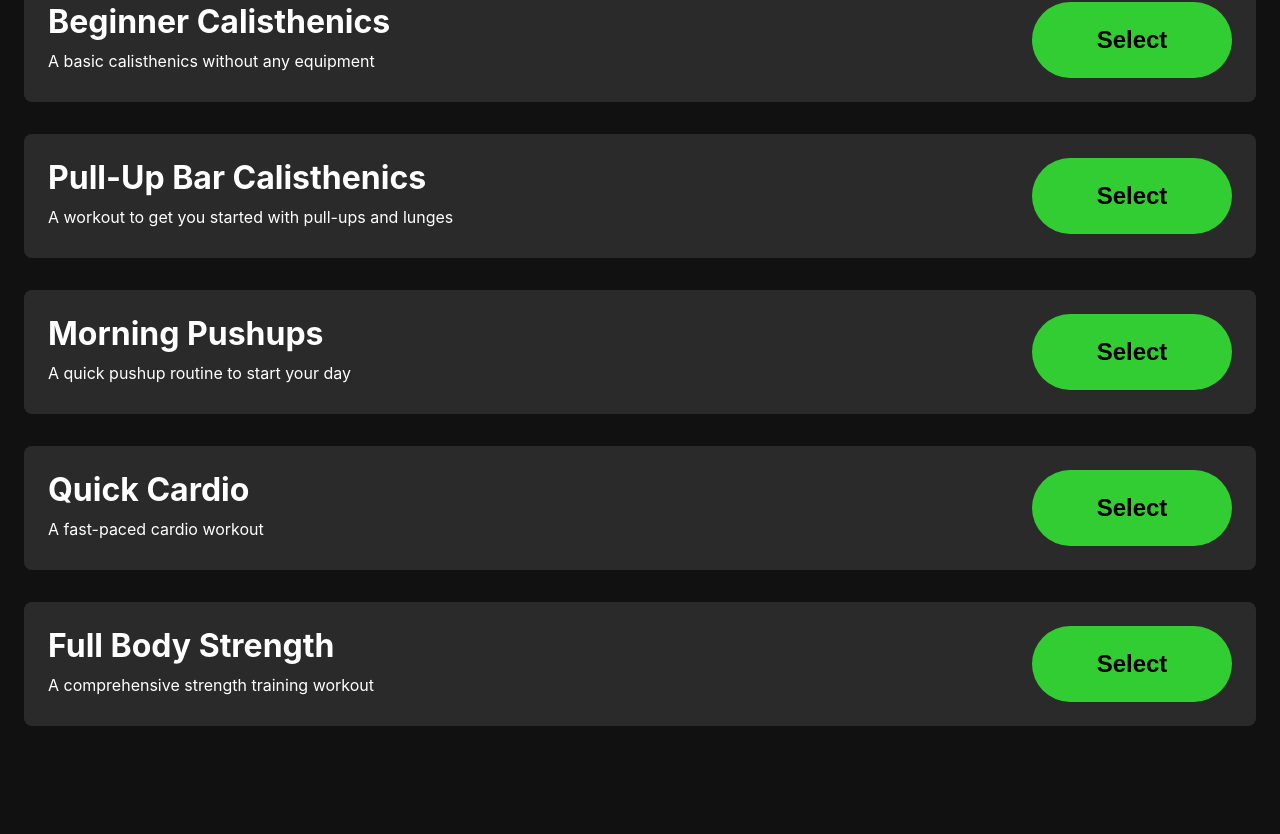
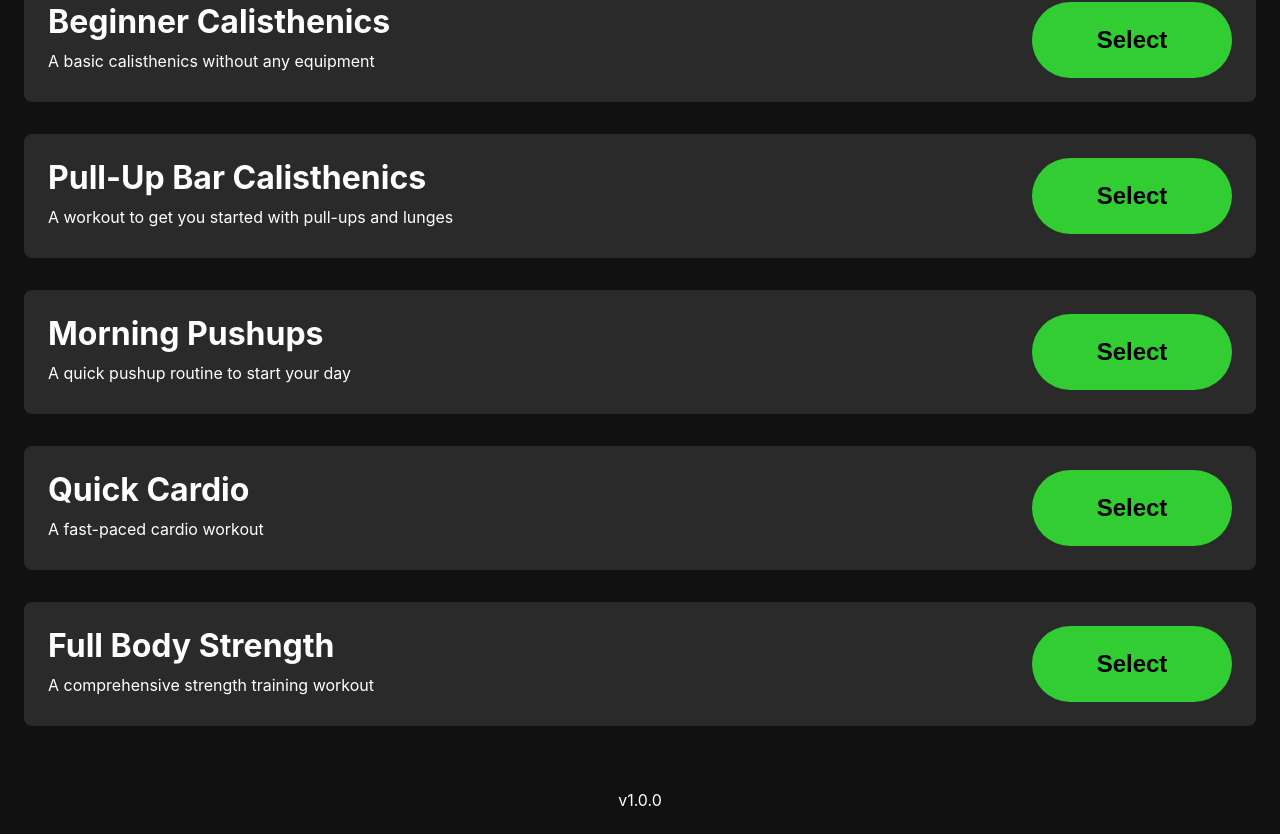
Before and after one commit to Luftare/workout-timer, a React (Vite) app: page / in a window 1280 px wide. Shown: the part 210-1044 px from the top of the page. Before the commit the page ends 992 px from the top, so only its background shows below. Built offline with nearby package versions, Linux system fonts and the light colour scheme.

Commit message:
show app version

```diff
--- a/src/views/Home/Home.css
+++ b/src/views/Home/Home.css
@@ -17,3 +17,10 @@
   flex: 1;
   width: 100%;
 }
+
+.home__version {
+  font-size: var(--font-size-sm);
+  color: var(--color-text-light);
+  text-align: center;
+  margin-top: var(--spacing-lg);
+}
--- a/src/views/Home/Home.tsx
+++ b/src/views/Home/Home.tsx
@@ -28,6 +28,7 @@ export const Home = () => {
             />
           ))}
         </div>
+        <div className="home__version">v1.0.0</div>
       </div>
     </div>
   );
```
